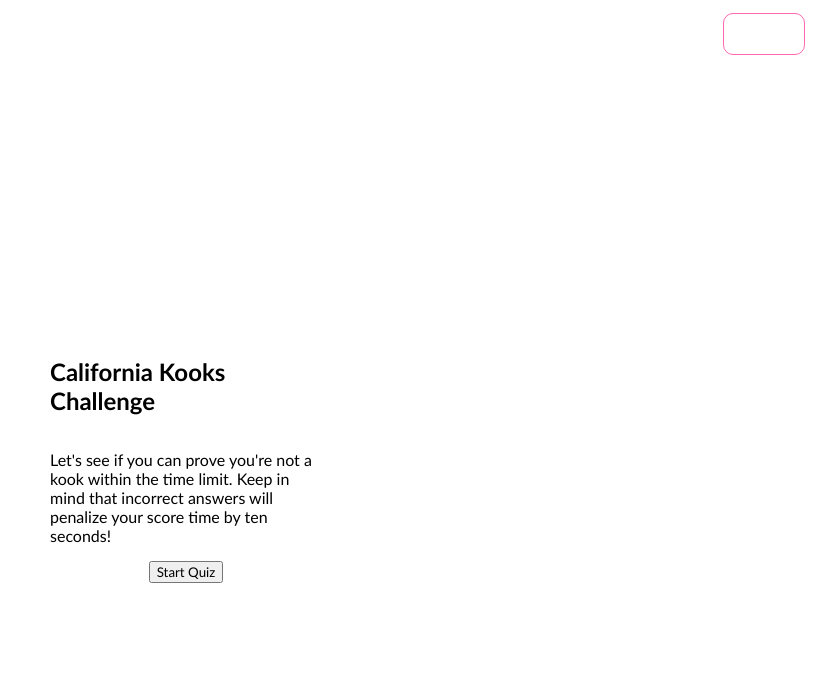
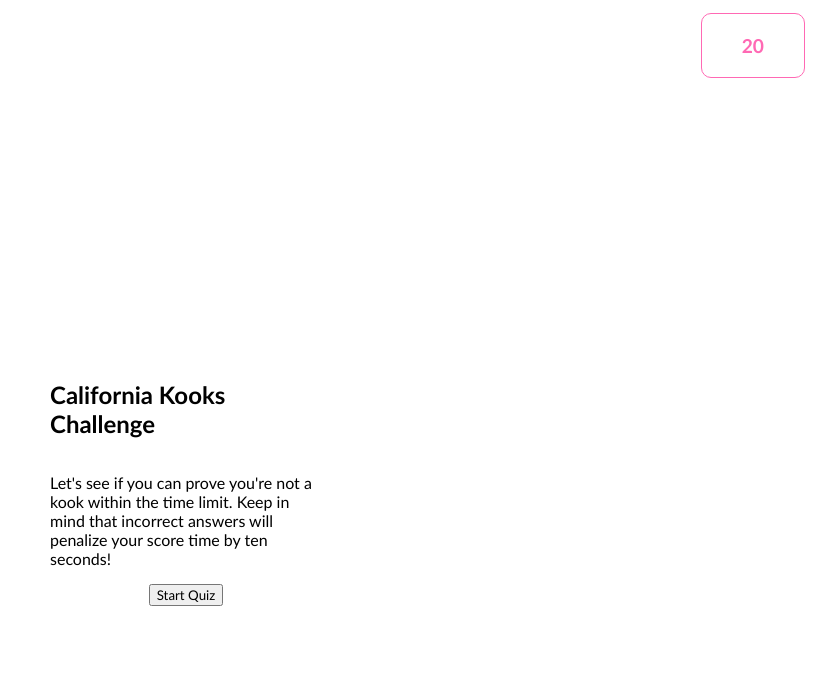
Before and after one commit to haleyhilton/California-Rocks-Quiz, a plain HTML site: page index.html in a window 1280 px wide. Shown: the whole page, without its empty margins (462-1280 px from the left). Drawn offline with Linux system fonts and the light colour scheme.

```diff
--- a/index.html
+++ b/index.html
@@ -14,7 +14,7 @@
     <header class="header">
         <!-- Timer -->
         <div id="timer">
-            <div id="counter"></div>
+            <div id="counter">20</div>
 
         </div>
 
```
Also changed, not shown: assets/images/Quiz-landing.png (added), 1 other file.
